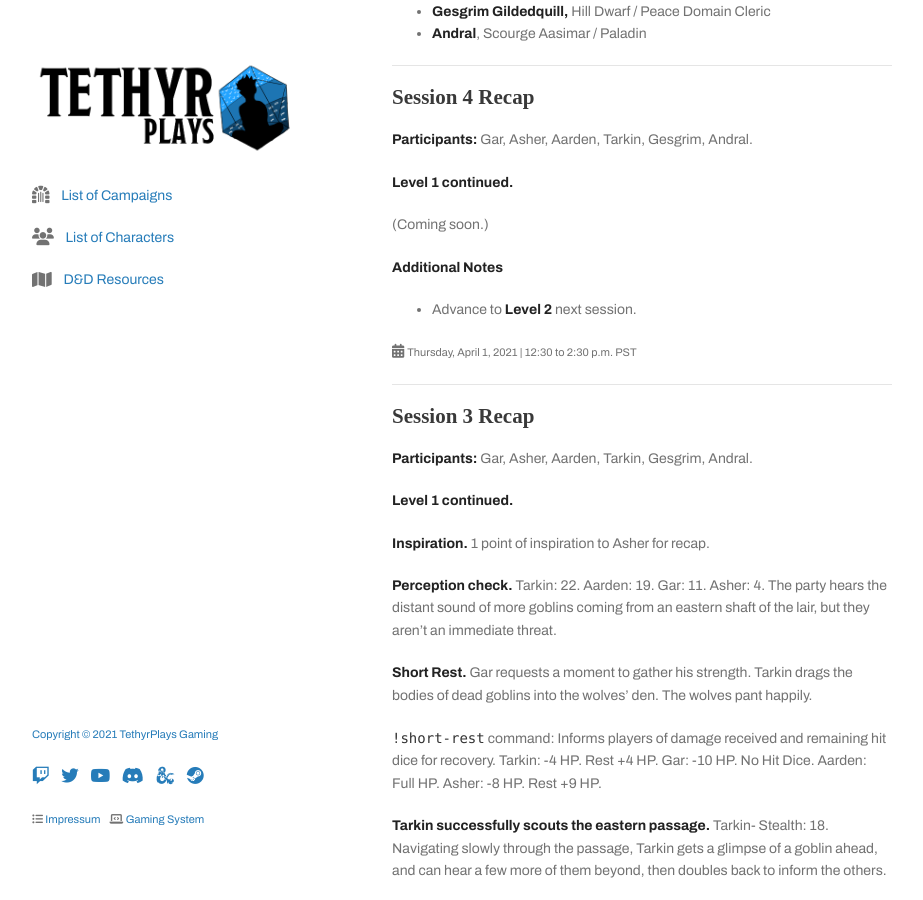
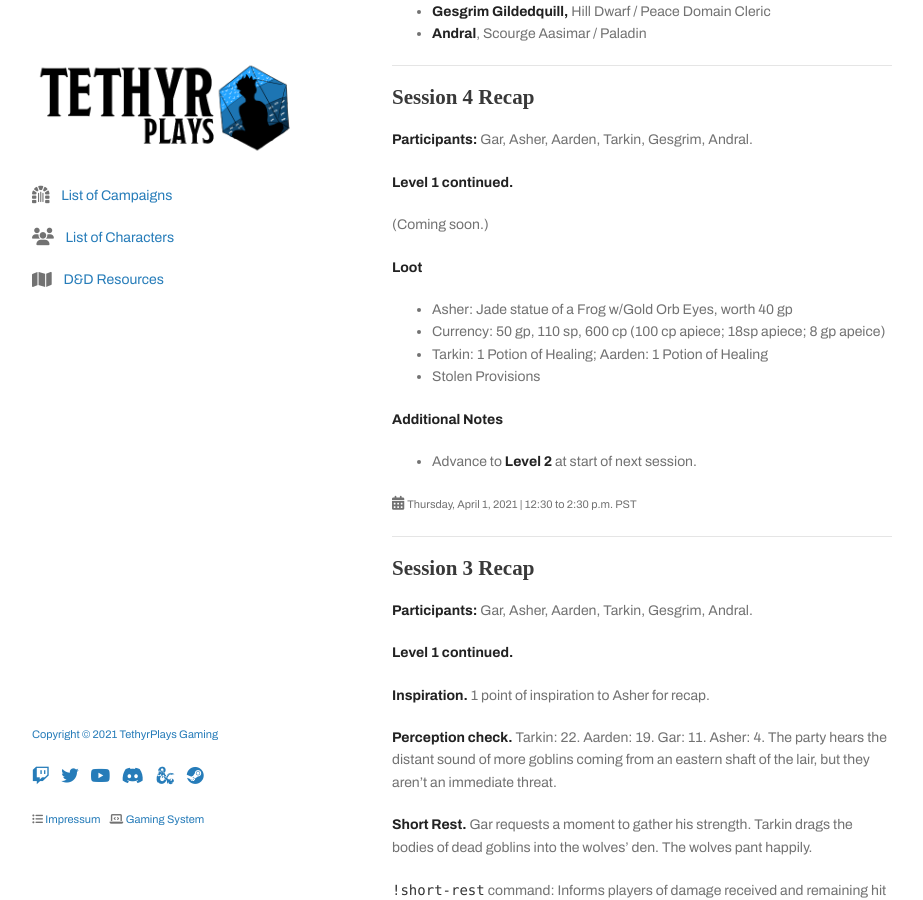
Before and after one commit to tethyrplays/tethyrplays, a Jekyll site: the page built from campaign/2021-lmop-with-dm-nicole.md, in a window 1280 px wide and 900 px high, scrolled down 1145 px. Shown: the whole window, without its empty margins (178-1101 px from the left). Built offline with Jekyll 4.4.1, drawn with Linux system fonts in a browser that asks for light colours; nearby versions of some CDN libraries; some web fonts are replaced; our own code applies the rules of GitHub Pages for plain Markdown files; the repository's description, which GitHub fills in, is left out.

Commit message:
Update 2021-lmop-with-dm-nicole.md

```diff
--- a/campaign/2021-lmop-with-dm-nicole.md
+++ b/campaign/2021-lmop-with-dm-nicole.md
@@ -46,9 +46,16 @@ Uncovering and avoiding traps along the way, the adventurers track the goblins t
 
 (Coming soon.)
 
+**Loot**
+
+- Asher: Jade statue of a Frog w/Gold Orb Eyes, worth 40 gp
+- Currency: 50 gp, 110 sp, 600 cp (100 cp apiece; 18sp apiece; 8 gp apeice)
+- Tarkin: 1 Potion of Healing; Aarden: 1 Potion of Healing
+- Stolen Provisions
+
 **Additional Notes**
 
-- Advance to **Level 2** next session.
+- Advance to **Level 2** at start of next session.
 
 <i class="fas fa-calendar-alt"></i> <small>Thursday, April 1, 2021 \| 12:30 to 2:30 p.m. PST</small>
 
```
